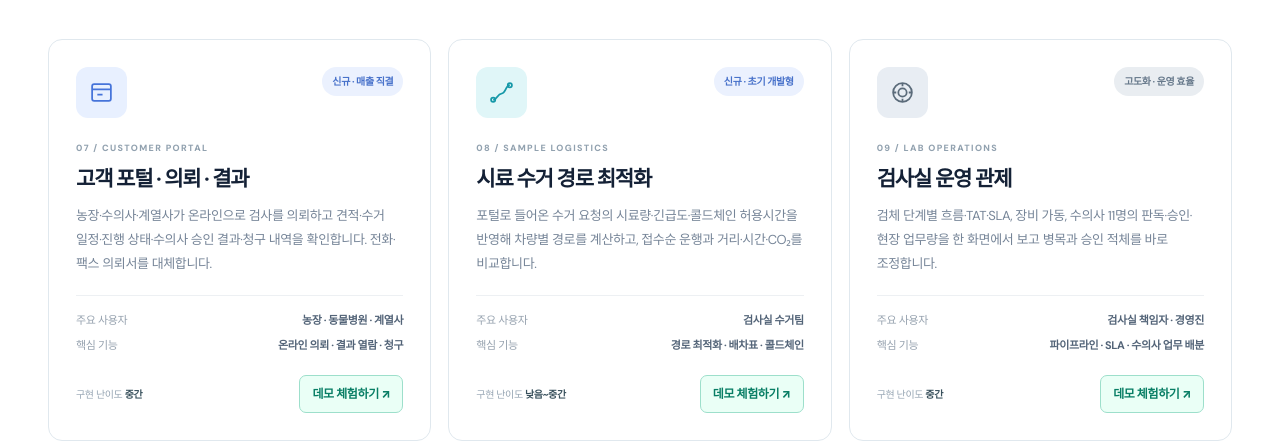
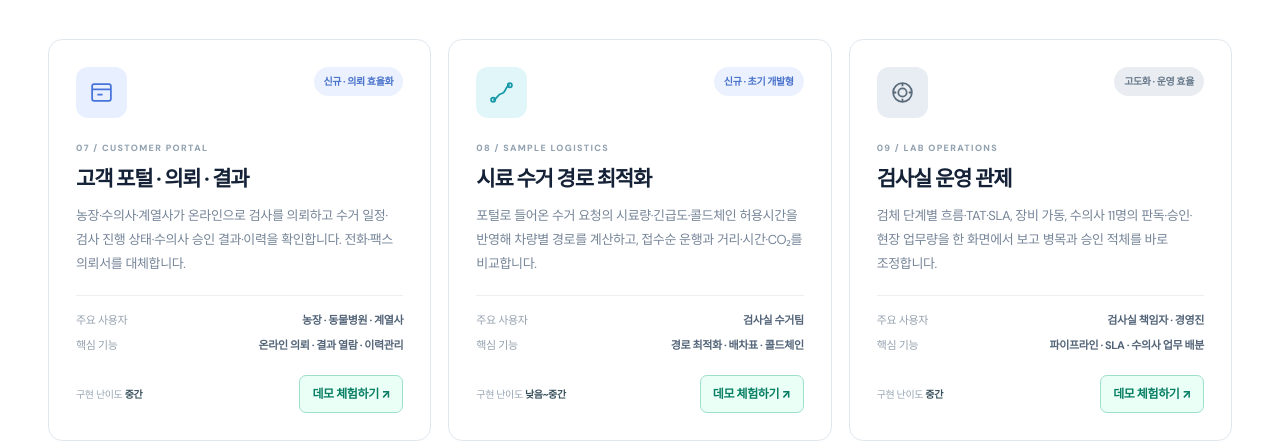
Before and after one commit to tajogood/bansuk, a plain HTML site: page index.html in a window 1280 px wide. Shown: the part 2365-2807 px from the top of the page. Drawn offline with Linux system fonts and the light colour scheme.

Commit message:
copy: remove commercial pricing references from collaboration overview

```diff
--- a/index.html
+++ b/index.html
@@ -234,7 +234,7 @@ document.querySelectorAll('.opportunity-card[data-demo-url]').forEach(card=>{
 <div class="container">
 <div class="section-topline"><div><div class="section-tag">01-B / DIAGNOSTIC LAB DEMOS · NEW</div><h2>진단기관 관점 확장 데모 6종</h2><p class="section-description">수의사 11명이 근무하는 진단전문기관의 하루를 따라갑니다. <b>의뢰 → 수거 → 검사실 운영 → PCR·항체가 판독 → 결과 → 데이터 사업</b>까지 데모끼리 데이터를 주고받습니다.</p></div></div>
 <div class="opportunity-grid" id="advancedGrid">
-<article aria-label="고객 포털 · 의뢰 · 결과 데모 페이지 열기" class="opportunity-card" data-demo-url="./demos/portal.html" role="link" tabindex="0"><div class="opp-top"><div class="opp-icon tone-blue"><svg fill="none" stroke="currentColor" stroke-width="1.7" viewbox="0 0 24 24"><rect x="3" y="4" width="18" height="16" rx="2"></rect><path d="M3 9h18M8 14h5"></path></svg></div><span class="pill pill-blue">신규 · 매출 직결</span></div><div class="opp-number">07 / CUSTOMER PORTAL</div><h3>고객 포털 · 의뢰 · 결과</h3><p>농장·수의사·계열사가 온라인으로 검사를 의뢰하고 견적·수거 일정·진행 상태·수의사 승인 결과·청구 내역을 확인합니다. 전화·팩스 의뢰서를 대체합니다.</p><div class="opp-details"><div><span>주요 사용자</span><strong>농장 · 동물병원 · 계열사</strong></div><div><span>핵심 기능</span><strong>온라인 의뢰 · 결과 열람 · 청구</strong></div></div><div class="opp-footer"><span>구현 난이도 <b>중간</b></span><a aria-label="고객 포털 · 의뢰 · 결과 인터랙티브 데모 보기" class="opp-demo-link" href="./demos/portal.html">데모 체험하기 ↗</a></div></article>
+<article aria-label="고객 포털 · 의뢰 · 결과 데모 페이지 열기" class="opportunity-card" data-demo-url="./demos/portal.html" role="link" tabindex="0"><div class="opp-top"><div class="opp-icon tone-blue"><svg fill="none" stroke="currentColor" stroke-width="1.7" viewbox="0 0 24 24"><rect x="3" y="4" width="18" height="16" rx="2"></rect><path d="M3 9h18M8 14h5"></path></svg></div><span class="pill pill-blue">신규 · 의뢰 효율화</span></div><div class="opp-number">07 / CUSTOMER PORTAL</div><h3>고객 포털 · 의뢰 · 결과</h3><p>농장·수의사·계열사가 온라인으로 검사를 의뢰하고 수거 일정·검사 진행 상태·수의사 승인 결과·이력을 확인합니다. 전화·팩스 의뢰서를 대체합니다.</p><div class="opp-details"><div><span>주요 사용자</span><strong>농장 · 동물병원 · 계열사</strong></div><div><span>핵심 기능</span><strong>온라인 의뢰 · 결과 열람 · 이력관리</strong></div></div><div class="opp-footer"><span>구현 난이도 <b>중간</b></span><a aria-label="고객 포털 · 의뢰 · 결과 인터랙티브 데모 보기" class="opp-demo-link" href="./demos/portal.html">데모 체험하기 ↗</a></div></article>
 <article aria-label="시료 수거 경로 최적화 데모 페이지 열기" class="opportunity-card" data-demo-url="./demos/route.html" role="link" tabindex="0"><div class="opp-top"><div class="opp-icon tone-teal"><svg fill="none" stroke="currentColor" stroke-width="1.7" viewbox="0 0 24 24"><path d="M4 19c4 0 4-6 8-6s4-8 8-8"></path><circle cx="4" cy="19" r="2"></circle><circle cx="20" cy="5" r="2"></circle></svg></div><span class="pill pill-blue">신규 · 초기 개발형</span></div><div class="opp-number">08 / SAMPLE LOGISTICS</div><h3>시료 수거 경로 최적화</h3><p>포털로 들어온 수거 요청의 시료량·긴급도·콜드체인 허용시간을 반영해 차량별 경로를 계산하고, 접수순 운행과 거리·시간·CO₂를 비교합니다.</p><div class="opp-details"><div><span>주요 사용자</span><strong>검사실 수거팀</strong></div><div><span>핵심 기능</span><strong>경로 최적화 · 배차표 · 콜드체인</strong></div></div><div class="opp-footer"><span>구현 난이도 <b>낮음~중간</b></span><a aria-label="시료 수거 경로 최적화 인터랙티브 데모 보기" class="opp-demo-link" href="./demos/route.html">데모 체험하기 ↗</a></div></article>
 <article aria-label="검사실 운영 관제 데모 페이지 열기" class="opportunity-card" data-demo-url="./demos/command.html" role="link" tabindex="0"><div class="opp-top"><div class="opp-icon tone-slate"><svg fill="none" stroke="currentColor" stroke-width="1.7" viewbox="0 0 24 24"><circle cx="12" cy="12" r="9"></circle><circle cx="12" cy="12" r="4"></circle><path d="M12 3v3M12 18v3M3 12h3M18 12h3"></path></svg></div><span class="pill pill-slate">고도화 · 운영 효율</span></div><div class="opp-number">09 / LAB OPERATIONS</div><h3>검사실 운영 관제</h3><p>검체 단계별 흐름·TAT·SLA, 장비 가동, 수의사 11명의 판독·승인·현장 업무량을 한 화면에서 보고 병목과 승인 적체를 바로 조정합니다.</p><div class="opp-details"><div><span>주요 사용자</span><strong>검사실 책임자 · 경영진</strong></div><div><span>핵심 기능</span><strong>파이프라인 · SLA · 수의사 업무 배분</strong></div></div><div class="opp-footer"><span>구현 난이도 <b>중간</b></span><a aria-label="검사실 운영 관제 인터랙티브 데모 보기" class="opp-demo-link" href="./demos/command.html">데모 체험하기 ↗</a></div></article>
 <article aria-label="PCR 판독 · QC 자동화 데모 페이지 열기" class="opportunity-card" data-demo-url="./demos/pcr.html" role="link" tabindex="0"><div class="opp-top"><div class="opp-icon tone-purple"><svg fill="none" stroke="currentColor" stroke-width="1.7" viewbox="0 0 24 24"><path d="M3 18c3 0 4-12 7-12s4 12 7 12 3-4 4-4"></path><path d="M3 12h18" stroke-dasharray="2 3"></path></svg></div><span class="pill pill-purple">신규 · 핵심 업무</span></div><div class="opp-number">10 / PCR QC AUTOMATION</div><h3>PCR 판독 · QC 자동화</h3><p>qPCR 출력으로 웰별 자동 판정, NTC·양성·추출 대조군 검증, Levey-Jennings·Westgard 정도관리, 풀링 양성 역추적을 처리하고 수의사 승인으로 넘깁니다.</p><div class="opp-details"><div><span>주요 사용자</span><strong>분자진단 담당 · QA</strong></div><div><span>핵심 기능</span><strong>자동 판정 · 대조군 · 정도관리</strong></div></div><div class="opp-footer"><span>구현 난이도 <b>중간</b></span><a aria-label="PCR 판독 · QC 자동화 인터랙티브 데모 보기" class="opp-demo-link" href="./demos/pcr.html">데모 체험하기 ↗</a></div></article>
```
